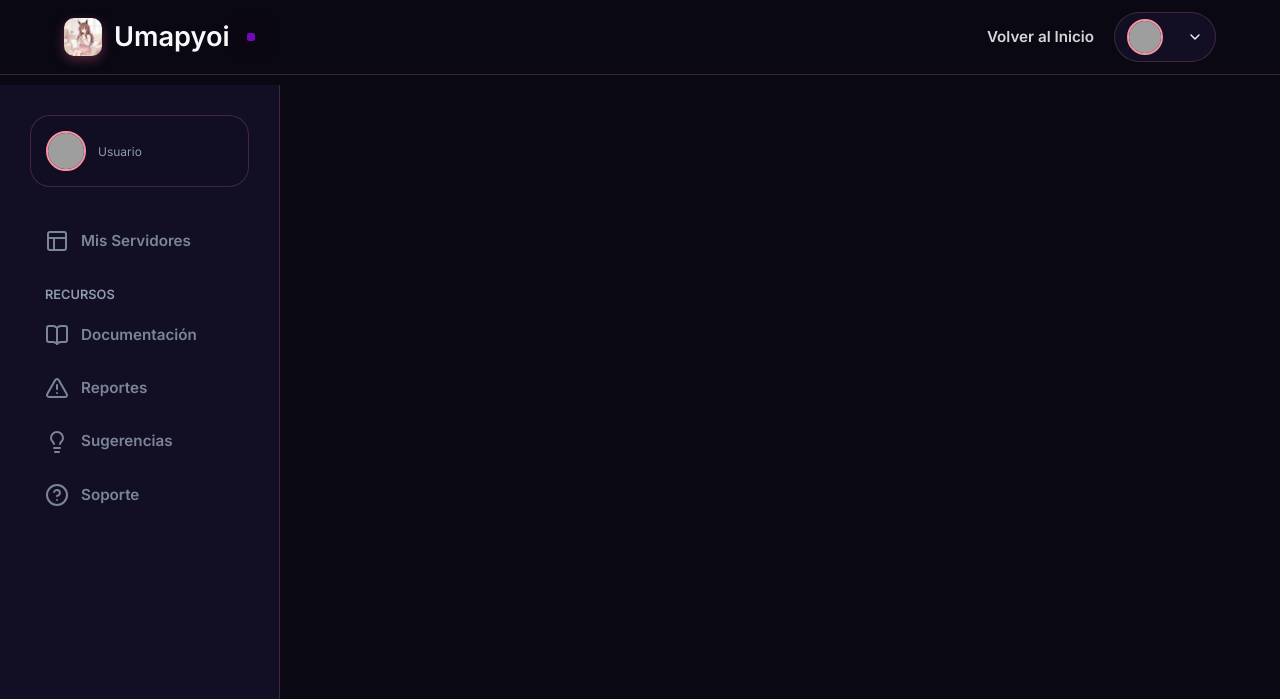
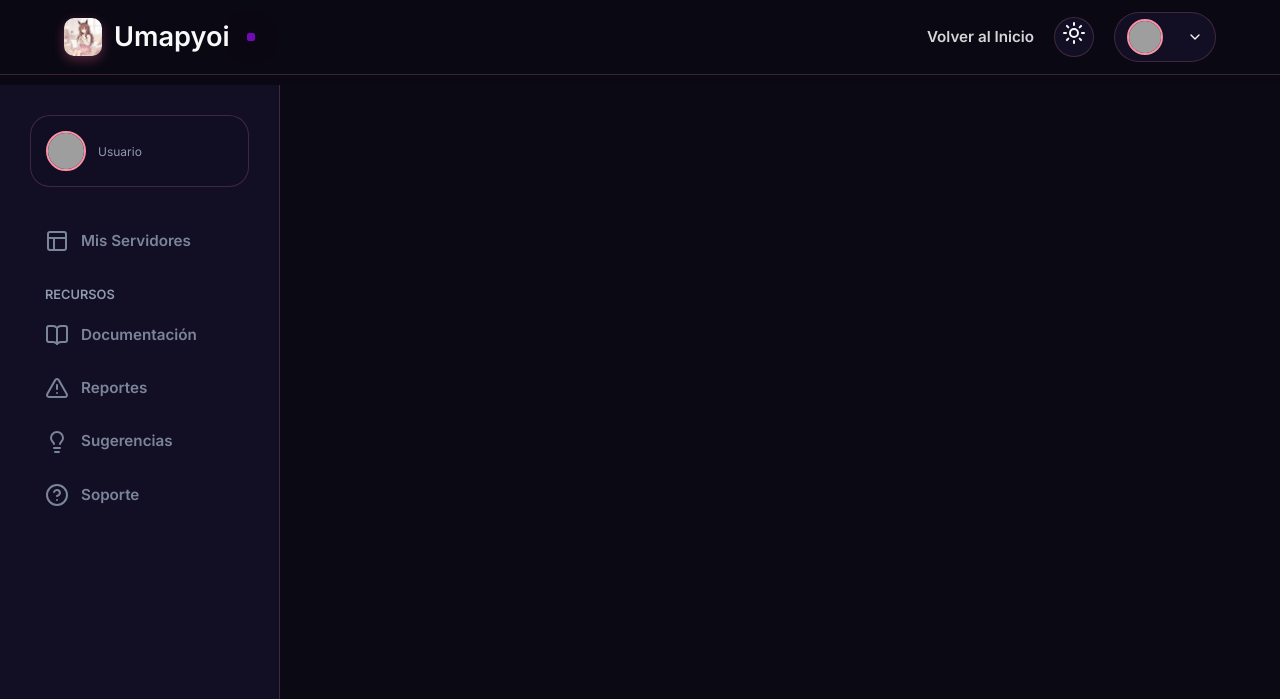
Before and after one commit to Sakurayo-Crispita/UmapyoiBot, a Python web app: template web/templates/dashboard.html in a window 1280 px wide. Shown: the top 699 px of the page. Run offline with Jinja, Linux system fonts and the light colour scheme; the template is opened without the code that fills it, so the values that code supplies are empty; grey boxes are pictures that could not be loaded.

Commit message:
fix: resolve theme toggle bug, remove mutuos stat, and add toggle to dashboard

```diff
--- a/web/templates/dashboard.html
+++ b/web/templates/dashboard.html
@@ -377,6 +377,10 @@
             <div style="display: flex; align-items: center; gap: 20px;">
                 <a href="/" class="nav-link hide-mobile">Volver al Inicio</a>
 
+                <div class="theme-toggle" id="theme-toggle" title="Cambiar Tema" style="cursor: pointer; display: flex; align-items: center; justify-content: center; width: 40px; height: 40px; border-radius: 50%; background: var(--bg-alt); border: 1px solid var(--border-color); transition: background 0.3s;">
+                    <span id="theme-icon-container"><i data-lucide="moon" style="color: var(--text-main);"></i></span>
+                </div>
+
                 <div class="profile-dropdown-container">
                     <div class="profile-trigger" onclick="toggleProfileSlider()">
                         <img src="https://cdn.discordapp.com/avatars/{{ user.id }}/{{ user.avatar }}.png" alt="Avatar" class="profile-avatar-sm">
@@ -391,13 +395,9 @@
                         </div>
 
                         <div class="slider-stats">
-                            <div class="stat-box">
+                            <div class="stat-box" style="width: 100%;">
                                 <small>Servidores</small>
                                 <span>{{ servers|length if servers else 0 }}</span>
-                            </div>
-                            <div class="stat-box">
-                                <small>Mutuos</small>
-                                <span>{{ mutual_count or 0 }}</span>
                             </div>
                         </div>
 
@@ -543,23 +543,14 @@
                 </div>
             </div>
 
-            <div class="stats-grid" style="margin-top: 30px;">
+            <div class="stats-grid" style="margin-top: 30px; grid-template-columns: 1fr;">
                 <div class="stat-card glass" style="padding: 25px; text-align: left; display: flex; align-items: center; gap: 20px;">
                     <div style="background: rgba(255,183,197,0.1); padding: 15px; border-radius: 12px;">
                         <i data-lucide="server" style="color: var(--p-pink);"></i>
                     </div>
                     <div>
-                        <p style="color: var(--text-muted); font-size: 0.85rem; margin: 0;">Servidores Admin</p>
+                        <p style="color: var(--text-muted); font-size: 0.85rem; margin: 0;">Servidores Disponibles</p>
                         <h3 style="margin: 0; font-size: 1.5rem;">{{ servers|length if servers else 0 }}</h3>
-                    </div>
-                </div>
-                <div class="stat-card glass" style="padding: 25px; text-align: left; display: flex; align-items: center; gap: 20px;">
-                    <div style="background: rgba(179,153,212,0.1); padding: 15px; border-radius: 12px;">
-                        <i data-lucide="star" style="color: #b399d4;"></i>
-                    </div>
-                    <div>
-                        <p style="color: var(--text-muted); font-size: 0.85rem; margin: 0;">Servidores Mutuos</p>
-                        <h3 style="margin: 0; font-size: 1.5rem; color: #b399d4;">{{ mutual_count or 0 }}</h3>
                     </div>
                 </div>
             </div>
@@ -795,6 +786,27 @@
                 }
             });
         }
+        // Theme Toggle (Dashboard)
+        const themeToggle = document.getElementById('theme-toggle');
+        const themeContainer = document.getElementById('theme-icon-container');
+
+        if (themeToggle && themeContainer) {
+            const savedTheme = localStorage.getItem('theme') || 'dark';
+            updateThemeIcon(savedTheme);
+
+            themeToggle.addEventListener('click', () => {
+                const currentTheme = document.documentElement.getAttribute('data-theme') || 'dark';
+                const newTheme = currentTheme === 'light' ? 'dark' : 'light';
+                document.documentElement.setAttribute('data-theme', newTheme);
+                localStorage.setItem('theme', newTheme);
+                updateThemeIcon(newTheme);
+            });
+
+            function updateThemeIcon(theme) {
+                themeContainer.innerHTML = `<i data-lucide="${theme === 'light' ? 'moon' : 'sun'}"></i>`;
+                lucide.createIcons();
+            }
+        }
     </script>
 </body>
 </html>
--- a/web/templates/index.html
+++ b/web/templates/index.html
@@ -105,7 +105,7 @@
                 {% endif %}
                 <li>
                     <div class="theme-toggle" id="theme-toggle" title="Cambiar Tema">
-                        <i data-lucide="moon" id="theme-icon"></i>
+                        <span id="theme-icon-container"><i data-lucide="moon"></i></span>
                     </div>
                 </li>
             </ul>
@@ -182,7 +182,7 @@
 
         // Theme Toggle
         const themeToggle = document.getElementById('theme-toggle');
-        const themeIcon = document.getElementById('theme-icon');
+        const themeContainer = document.getElementById('theme-icon-container');
         const html = document.documentElement;
         const savedTheme = localStorage.getItem('theme') || 'light';
         html.setAttribute('data-theme', savedTheme);
@@ -197,7 +197,7 @@
         });
 
         function updateThemeIcon(theme) {
-            themeIcon.setAttribute('data-lucide', theme === 'light' ? 'moon' : 'sun');
+            themeContainer.innerHTML = `<i data-lucide="${theme === 'light' ? 'moon' : 'sun'}"></i>`;
             lucide.createIcons();
         }
 
```
